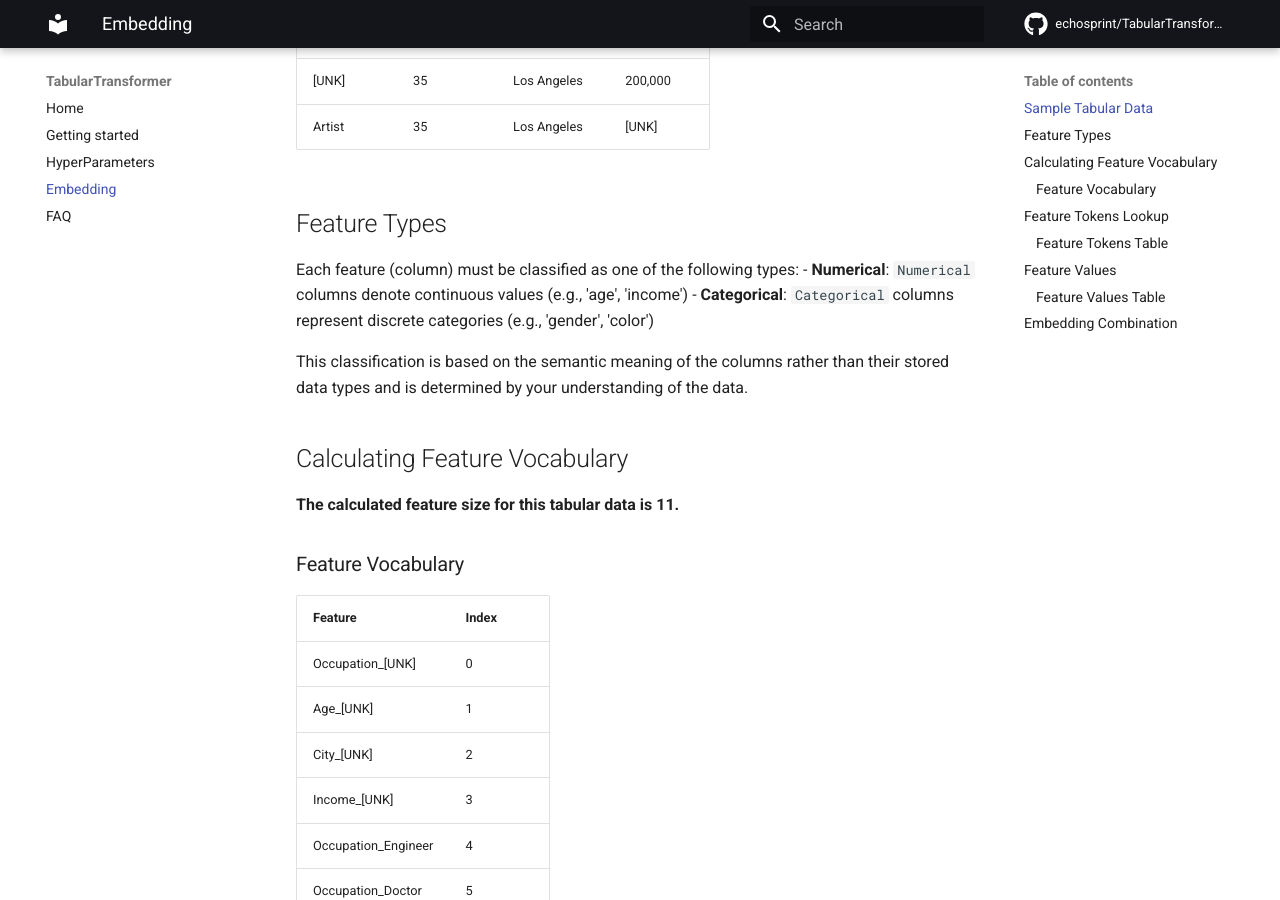
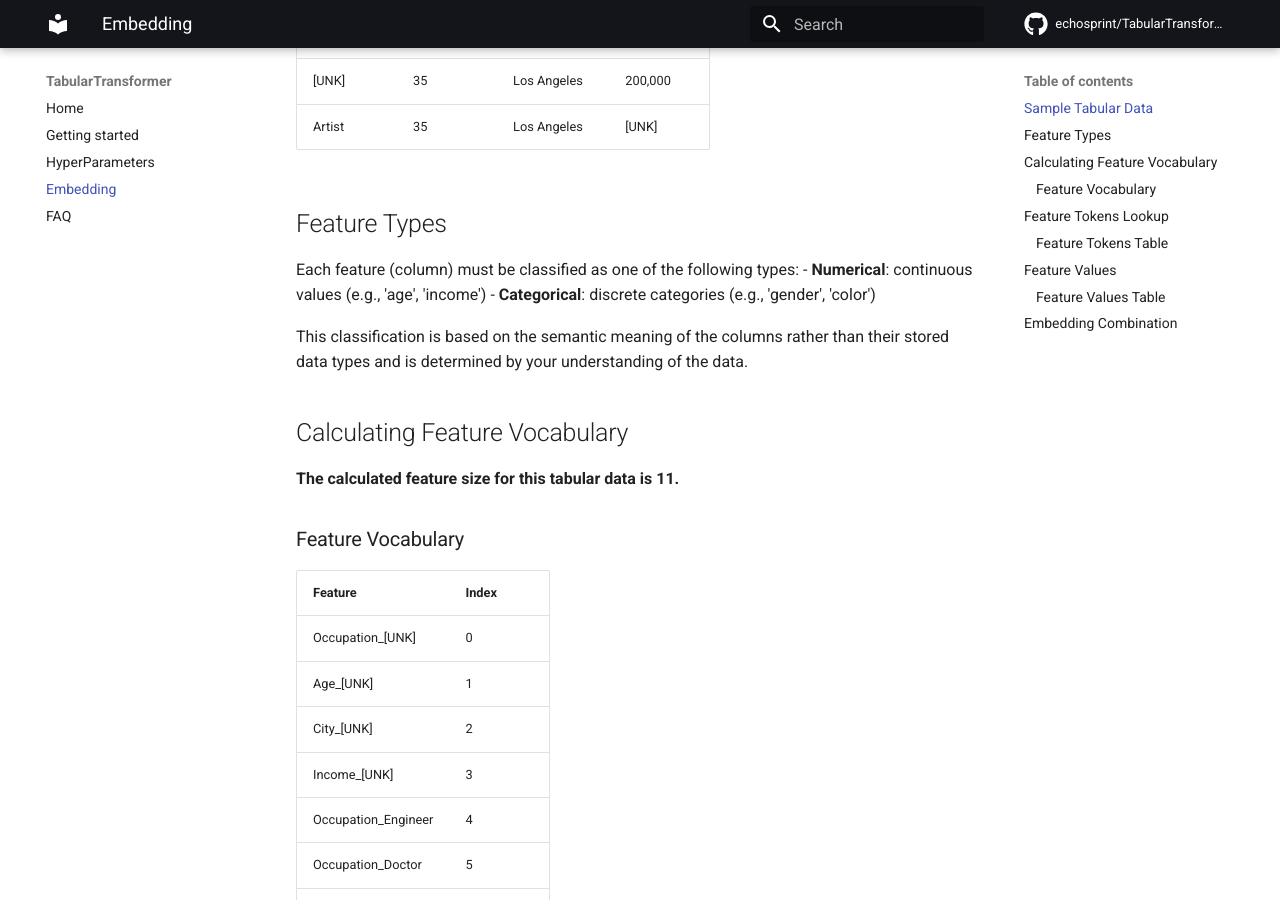
Before and after one commit to echosprint/TabularTransformer, an MkDocs documentation site: the page built from docs/embedding.md, in a window 1280 px wide and 900 px high, scrolled down 560 px. Built offline with MkDocs 1.6.1 and Material for MkDocs 9.7.7, drawn with Linux system fonts in a browser that asks for light colours; comment, search, counter and statistics services are not loaded.

Commit message:
Embedding

```diff
--- a/docs/embedding.md
+++ b/docs/embedding.md
@@ -15,8 +15,8 @@
 
 ## Feature Types
 Each feature (column) must be classified as one of the following types:
-- **Numerical**: `Numerical` columns denote continuous values (e.g., 'age', 'income')
-- **Categorical**: `Categorical` columns represent discrete categories (e.g., 'gender', 'color')
+  - **Numerical**: continuous values (e.g., 'age', 'income')
+  - **Categorical**: discrete categories (e.g., 'gender', 'color')
 
 This classification is based on the semantic meaning of the columns rather than
 their stored data types and is determined by your understanding of the data.
```
